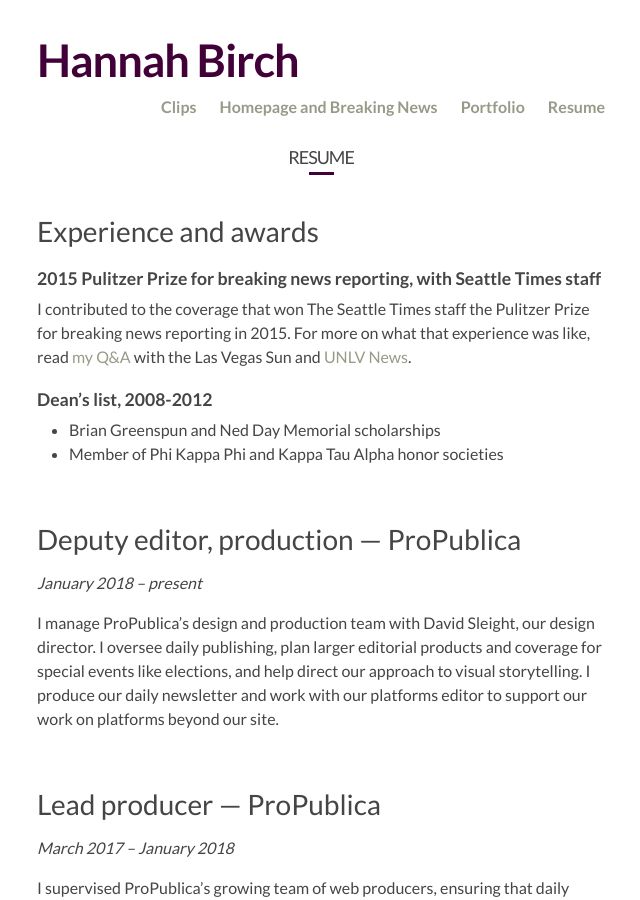
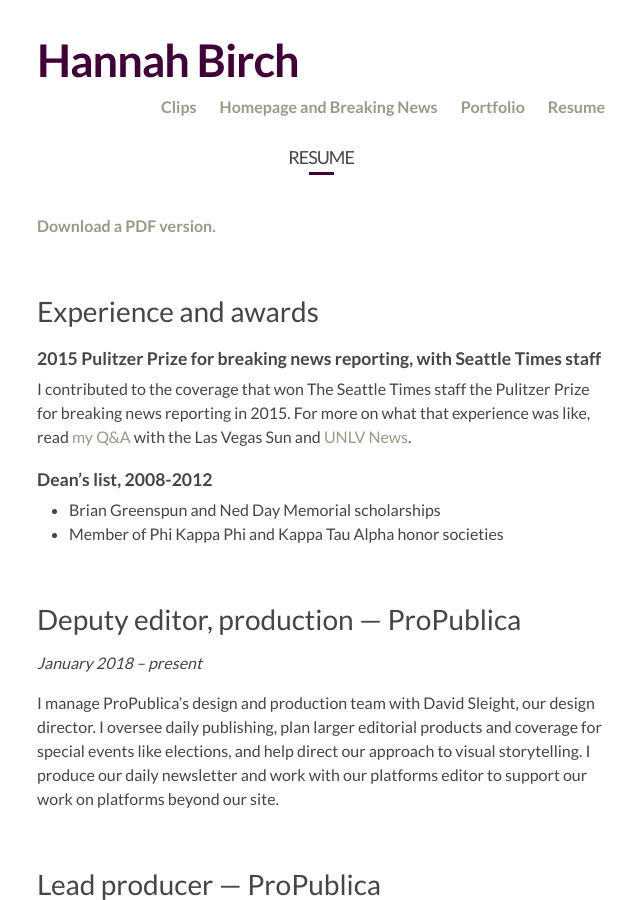
Before and after one commit to hannah-birch/hannah-birch.github.io, a Jekyll site: the page built from pages/resume.md, in a window 1280 px wide and 900 px high. Shown: the whole window, without its empty margins (319-959 px from the left). Built offline with Jekyll 4.4.1, drawn with Linux system fonts in a browser that asks for light colours.

Commit message:
Adds PDF version of resume

```diff
--- a/pages/resume.md
+++ b/pages/resume.md
@@ -3,6 +3,8 @@
 title: Resume
 permalink: /resume/
 ---
+
+**[Download a PDF version.](http://hannah-birch.github.io/assets/img/birch-resume-201901-public.pdf)**
 
 ## Experience and awards
 
```
Also changed, not shown: 3 other files.
